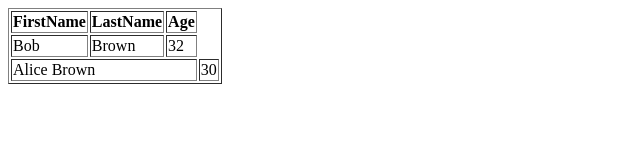
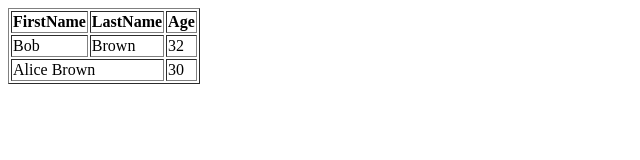
Before and after one commit to rayahazi/FullStack-B-2020, a plain HTML site: page 03-lesson/01_Table/02_Colspan.html in a window 1280 px wide. Shown: the whole page, without its empty margins (0-640 px from the left). Drawn offline with Linux system fonts and the light colour scheme.

Commit message:
Update 02_Colspan.html

```diff
--- a/03-lesson/01_Table/02_Colspan.html
+++ b/03-lesson/01_Table/02_Colspan.html
@@ -18,7 +18,7 @@
             <td>32</td>
         </tr>
         <tr>
-            <td colspan="4">Alice Brown</td>
+            <td colspan="2">Alice Brown</td>
             <td>30</td>
         </tr>
 
```
